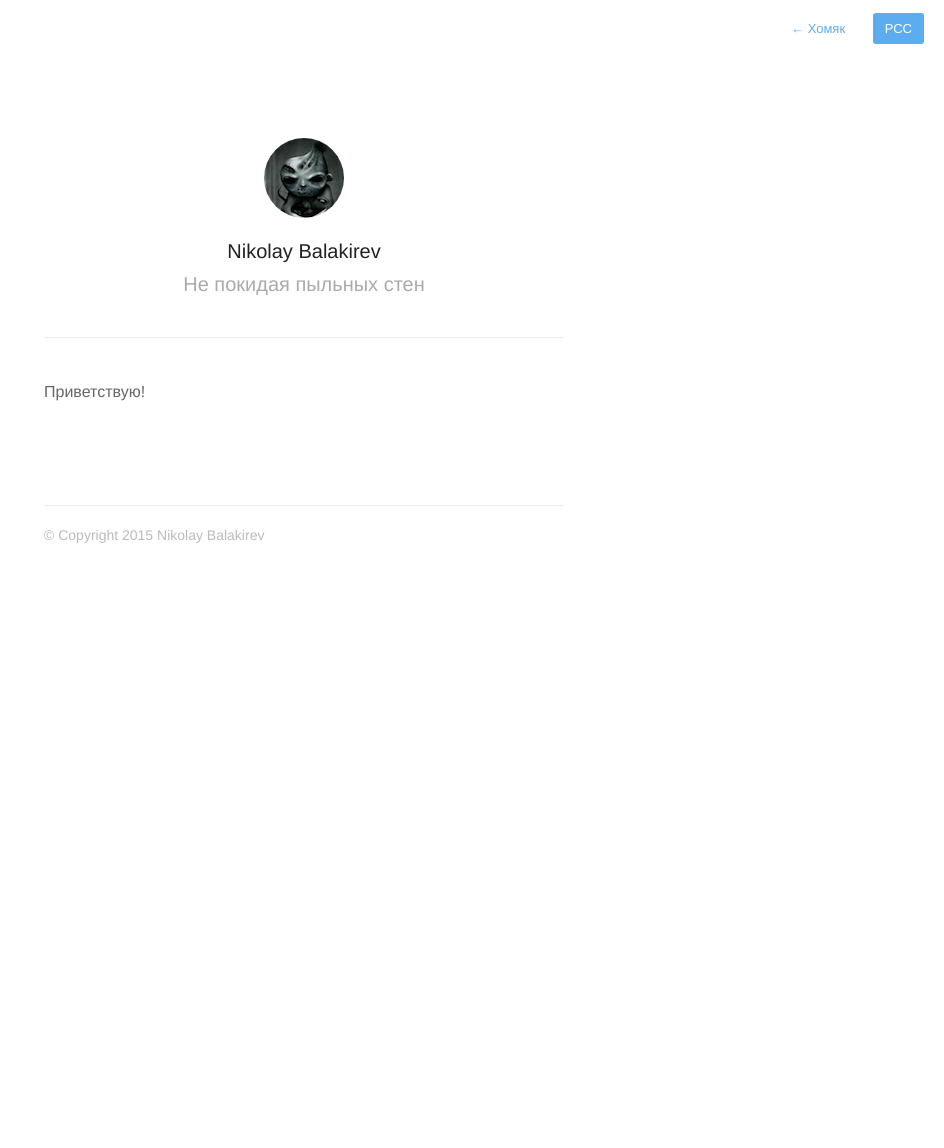
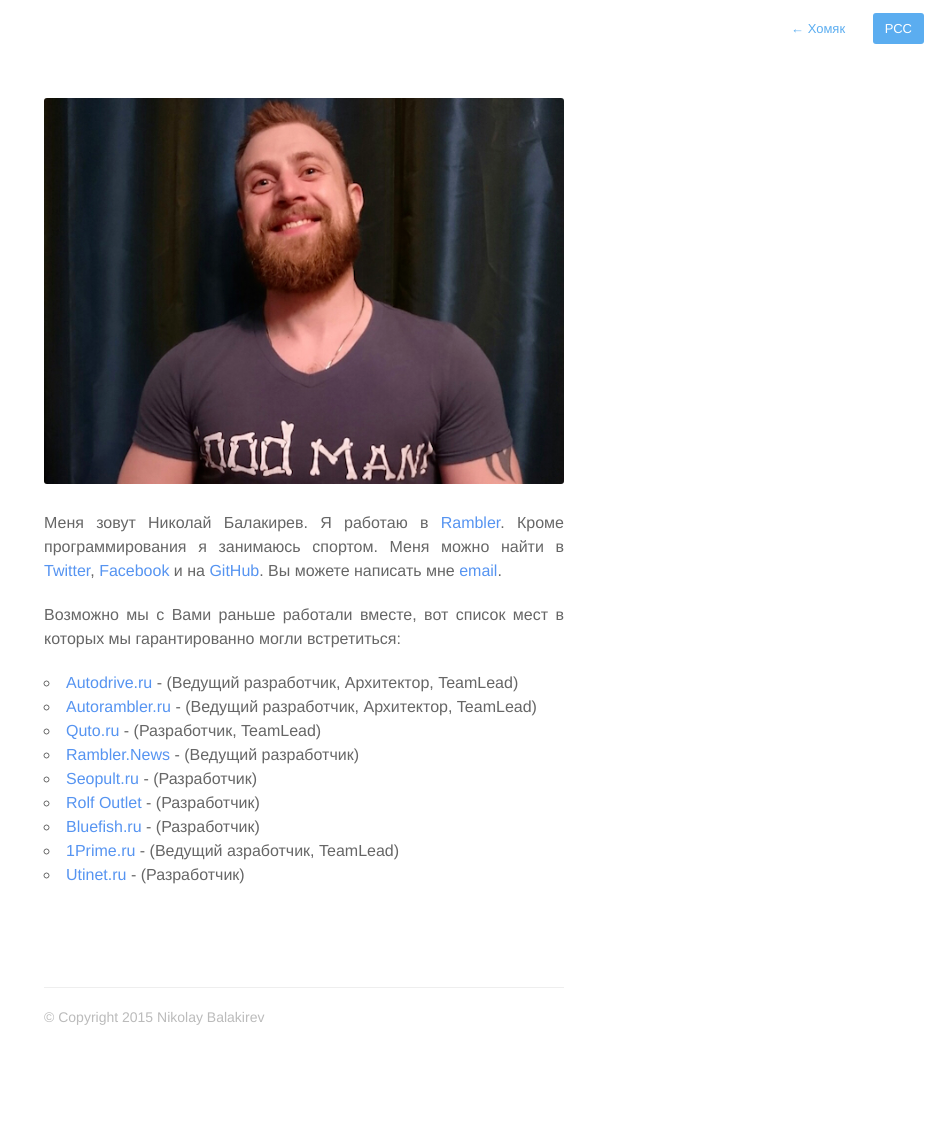
Before and after one commit to MadFaill/madfaill.github.io, a Jekyll site: the page built from about.md, in a window 1280 px wide. Shown: the whole page, without its empty margins (336-1280 px from the left). Built offline with Jekyll 4.4.1, drawn with Linux system fonts in a browser that asks for light colours; nearby versions of some CDN libraries; Markdown is read by kramdown in place of the engine named in the settings; before the commit the page ends 900 px from its top, so only the background shows below that.

Commit message:
normalize excerpts & feed. add posts & info page is filled.

```diff
--- a/_config.yml
+++ b/_config.yml
@@ -24,11 +24,13 @@ disqus_shortname: 'your-disqus-shortname'
 author:
   email: madfaill@gmail.com
   github: MadFaill
+  facebook: MadFaill
   twitter: MadFaill
   name: Nikolay Balakirev
 
 show_drafts: false
 
+excerpt_separator: "<!-- cut -->"
 
 defaults:
     -
--- /dev/null
+++ b/_includes/photo.html
@@ -0,0 +1,3 @@
+<div id="user_photo_wrapper">
+
+</div>
--- a/about.md
+++ b/about.md
@@ -1,10 +1,42 @@
 ---
 title: "Обо мне"
 permalink: about/
-profile: true
+photo: true
 ---
 
-Приветствую!
+<img id="user_photo" align="center" src="{{ site.baseurl }}assets/images/photo.png">
+
+Меня зовут Николай Балакирев.
+Я работаю в [Rambler][10]. Кроме программирования я занимаюсь спортом.
+Меня можно найти в [Twitter][11], [Facebook][12] и на [GitHub][13].
+Вы можете написать мне [email][14].
+
+Возможно мы с Вами раньше работали вместе, вот список мест в которых мы гарантированно могли встретиться:
+
+- [Autodrive.ru][1] - (Ведущий разработчик, Архитектор, TeamLead)
+- [Autorambler.ru][2] - (Ведущий разработчик, Архитектор, TeamLead)
+- [Quto.ru][3] - (Разработчик, TeamLead)
+- [Rambler.News][4] - (Ведущий разработчик)
+- [Seopult.ru][5] - (Разработчик)
+- [Rolf Outlet][6] - (Разработчик)
+- [Bluefish.ru][7] - (Разработчик)
+- [1Prime.ru][8] - (Ведущий азработчик, TeamLead)
+- [Utinet.ru][9] - (Разработчик)
 
 
 {% include footer.html %}
+
+[1]: http://autodrive.ru
+[2]: http://autorambler.ru
+[3]: http://quto.ru
+[4]: http://news.rambler.ru
+[5]: http://seopult.ru
+[6]: http://sale.rolf.ru
+[7]: http://bluefish.ru
+[8]: http://1prime.ru
+[9]: http://1prime.ru
+[10]: http://rambler-co.ru
+[11]: http://twitter.com/{{ site.author.twitter }}
+[12]: http://facebook.com/{{ site.author.facebook }}
+[13]: http://github.com/{{ site.author.github }}
+[14]: mailto:{{ site.author.email }}
--- a/assets/css/audio.css
+++ b/assets/css/audio.css
@@ -6,12 +6,13 @@
 .audiojs .play-pause { width: 25px; height: 20px; padding: 0px 8px 0px 0px; }
 .audiojs p { width: 25px; height: 20px; margin: -3px 0px 0px -1px; }
 .audiojs .scrubber { background: #5a5a5a; width: 310px; height: 10px; margin: 5px; }
-.audiojs .progress { height: 25; }
-.audiojs .loaded { height: 25; }
+.audiojs .progress { height: 25px; }
+.audiojs .loaded { height: 25px; }
 .audiojs .duration { color: #fff; }
 .audiojs .time { float: left; height: 25px; line-height: 25px; padding: 0 0 0 10px;}
 .audiojs .error-message { height: 24px;line-height: 24px; }
 
+.player-wrapper { width: 94%; margin: 0 auto; }
 
 ol.playlist a.cplay { color: #888; text-decoration: none; overflow: hidden; white-space: nowrap; text-overflow: ellipsis; display: inline-block; width: 80%;}
 ol.playlist { padding: 0px; margin: 0px; list-style: decimal-leading-zero inside; color: #ccc; width: 460px; border-top: 1px solid #ccc; font-size: 0.9em; }
--- a/assets/css/style.css
+++ b/assets/css/style.css
@@ -159,6 +159,9 @@ nav.main-nav a.cta {
 
 /* Typography */
 /*Accent color*/
+p a { color: #5694f1; }
+p a:hover { color: #5badf0; }
+
 a,
 #title,
 #post-list a:hover,
@@ -168,8 +171,6 @@ a,
 	color: #5badf0;
 	color: #5694f1;
 }
-
-p a { color: #5694f1; }
 
 /*Transitions*/
 a,
@@ -183,10 +184,10 @@ a,
 }
 
 ul 	{ margin:0; padding:0; }
-ul li	{ list-style-type:circle; list-style-position:inside; }
+ul li	{ list-style-type:circle; list-style-position:inside; line-height: 1.5; }
 
 /* Line Height */
-#post-body, p { line-height:1.7; }
+#post-body, p { line-height:1.5; text-align: justify; }
 
 b, strong { font-weight: 500;
   color: #1E2025; }
@@ -655,3 +656,8 @@ h2.month {
 	font-size: 14px;
 	color: #f50000;
 }
+
+#user_photo {
+    max-width:100%;
+    height:auto;
+}
--- a/assets/js/main.js
+++ b/assets/js/main.js
@@ -14,7 +14,7 @@ function isRetina() {
 		return true;
 
 	return false;
-};
+}
 
 
 function retina() {
@@ -31,6 +31,35 @@ function retina() {
 
 		$(image).attr("src", path);
 	});
-};
+}
 
 $(document).ready(retina);
+
+
+function init_audio_player(player_id)
+{
+    var el = document.getElementById('audio_'+player_id),
+        audio = audiojs.create(el, {
+            trackEnded: function () {
+                var next = $('#'+player_id+' li.playing').next();
+                if (!next.length) next = $('ol.playlist li').first();
+                next.addClass('playing').siblings().removeClass('playing');
+                audio.load($('a.cplay', next).attr('data-src'));
+                audio.play();
+            }
+        });
+
+    // Load in the first track
+    var first = $('#'+player_id+' a.cplay').attr('data-src');
+
+    $('#'+player_id+' li').first().addClass('playing');
+    audio.load(first);
+
+    // Load in a track on click
+    $('#'+player_id+' li a.cplay').click(function (e) {
+        e.preventDefault();
+        $(this).parent('li').addClass('playing').siblings().removeClass('playing');
+        audio.load($(this).attr('data-src'));
+        audio.play();
+    });
+}
--- a/feed.xml
+++ b/feed.xml
@@ -15,7 +15,7 @@ layout: null
           <dc:creator>{{ post.author.name | xml_escape }}</dc:creator>
         {% endif %}
         {% if post.excerpt %}
-          <description>{{ post.excerpt | xml_escape }}</description>
+          <description>{{ post.excerpt | strip_html | xml_escape }}</description>
         {% else %}
           <description>{{ post.content | xml_escape }}</description>
         {% endif %}
```
Also changed, not shown: _drafts/env.md (added, +6 -0 lines), _drafts/simple-acle-as-is.md (deleted, +0 -29 lines), _drafts/slim-ctrl.md (added, +6 -0 lines), _includes/player.html (+6 -28 lines), _posts/2015-09-02-promodj-playlist.md (+13 -3 lines), _posts/2015-09-03-simple-acl-as-is.md (added, +172 -0 lines), assets/images/photo.png (added).
